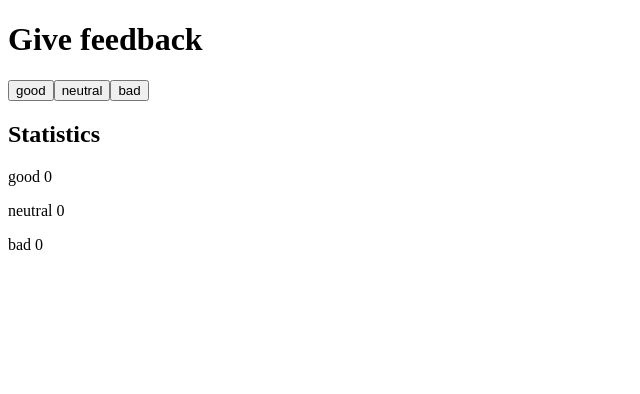
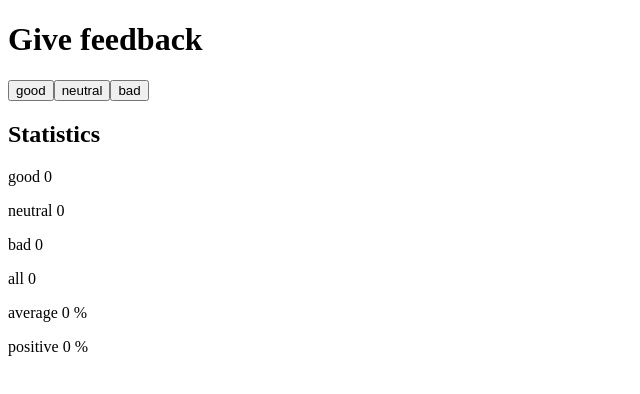
Before and after one commit to k20013/fullstack-open, a React (Vite) app in the folder part1/unicafe/: page / in a window 1280 px wide. Shown: the top 394 px of the page, without its empty margins (0-640 px from the left). Built offline with nearby package versions, Linux system fonts and the light colour scheme.

Commit message:
exercise 1.7

```diff
--- a/part1/unicafe/src/App.jsx
+++ b/part1/unicafe/src/App.jsx
@@ -5,6 +5,10 @@ const App = () => {
   const [good, setGood] = useState(0)
   const [neutral, setNeutral] = useState(0)
   const [bad, setBad] = useState(0)
+
+  const all = good + neutral + bad;
+  const average = (bad * 100 / all) || 0;
+  const positive = (good * 100 / all)  || 0;
 
   return (
     <div>
@@ -22,6 +26,9 @@ const App = () => {
       <p>good {good}</p>
       <p>neutral {neutral}</p>
       <p>bad {bad}</p>
+      <p>all {all}</p>
+      <p>average {average} %</p>
+      <p>positive {positive} %</p>
 
     </div>
   )
```
